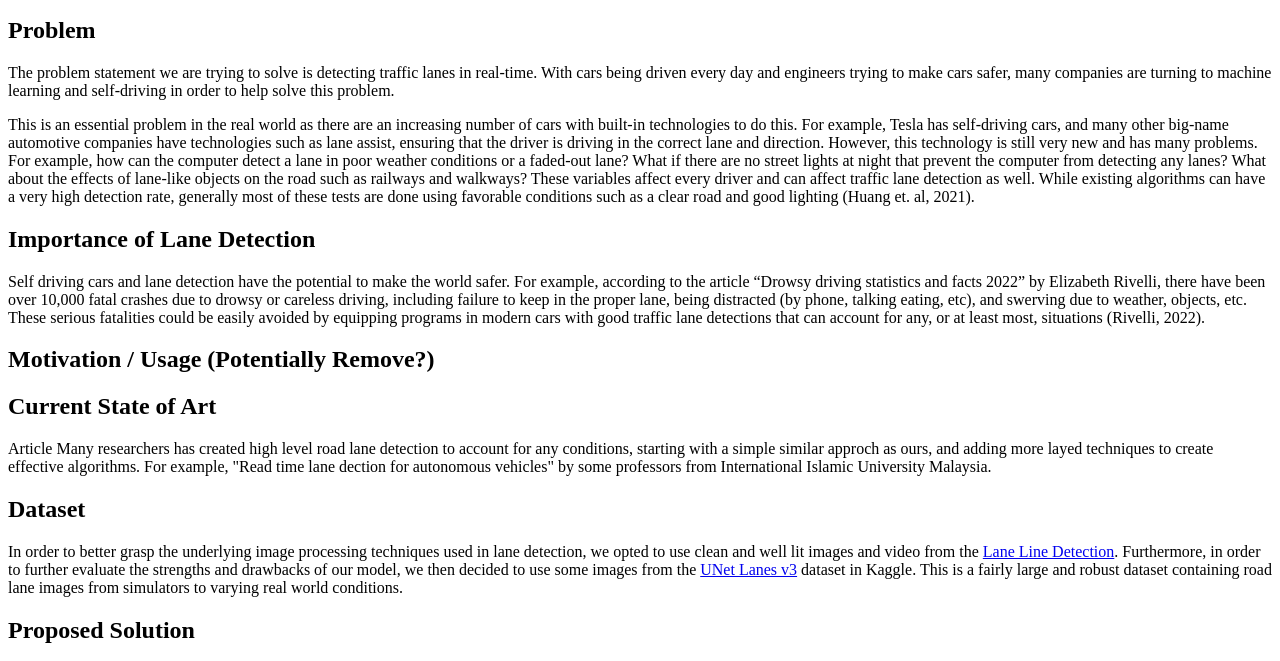
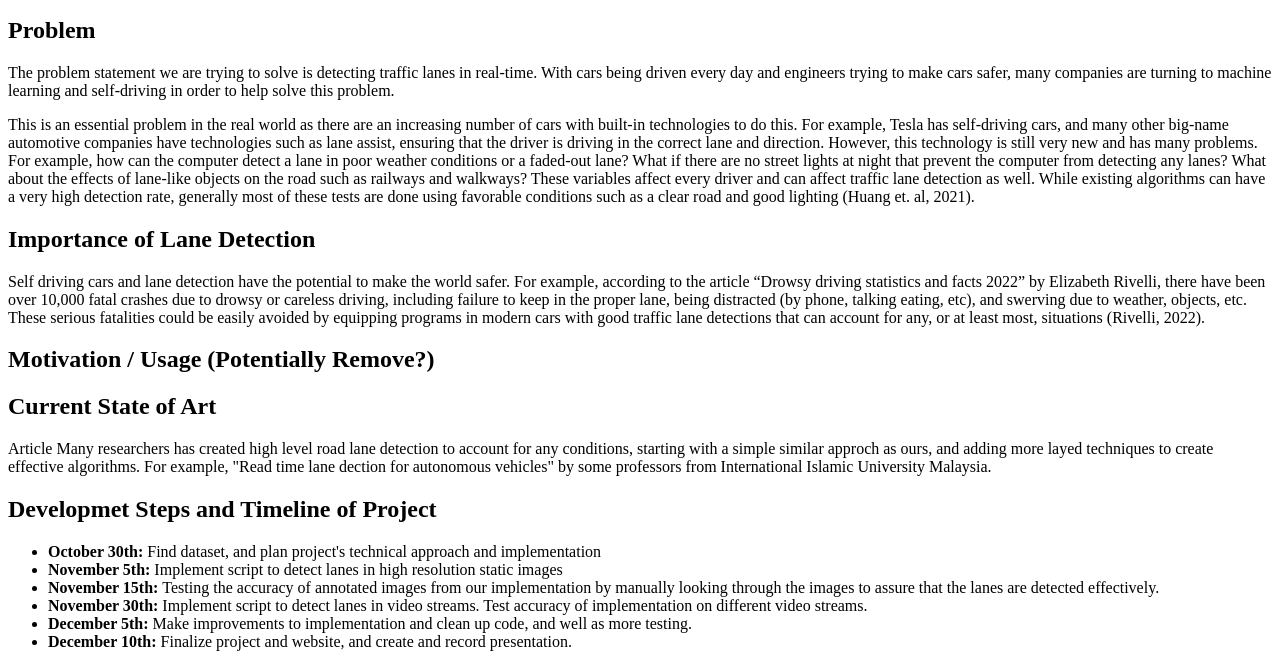
Before and after one commit to anujamin01/639Final, a plain HTML site: page Final Project/main.html in a window 1280 px wide. Shown: the part 101-762 px from the top of the page. Drawn offline with Linux system fonts and the light colour scheme.

Commit message:
Development steps

```diff
--- a/Final Project/main.html
+++ b/Final Project/main.html
@@ -59,6 +59,50 @@
         Islamic University Malaysia.
     </p>
 
+    <h2>Developmet Steps and Timeline of Project</h2>
+    <p>
+      <ul>
+        <li>
+          <b>
+            October 30th:
+          </b>
+          Find dataset, and plan project's technical approach and implementation
+        </li>
+        <li>
+          <b>
+            November 5th:
+          </b>
+          Implement script to detect lanes in high resolution static images
+          <li>
+            <b>
+              November 15th:
+            </b>
+            Testing the accuracy of annotated images from our implementation by manually
+            looking through the images to assure that the lanes are detected effectively.
+          </li>
+          <li>
+            <b>
+              November 30th:
+            </b>
+            Implement script to detect lanes in video streams. Test accuracy of implementation
+            on different video streams.
+          </li>
+          <li>
+            <b>
+              December 5th:
+            </b>
+            Make improvements to implementation and clean up code, and well as more testing.
+          </li>
+          <li>
+            <b>
+              December 10th:
+            </b>
+            Finalize project and website, and create and record presentation.
+          </li>
+        </li>
+      </ul>
+    </p>
+
     <h2>Dataset</h2>
     <p>
         In order to better grasp the underlying image processing techniques used in lane detection, we opted to use clean and well lit images and video from the
```
